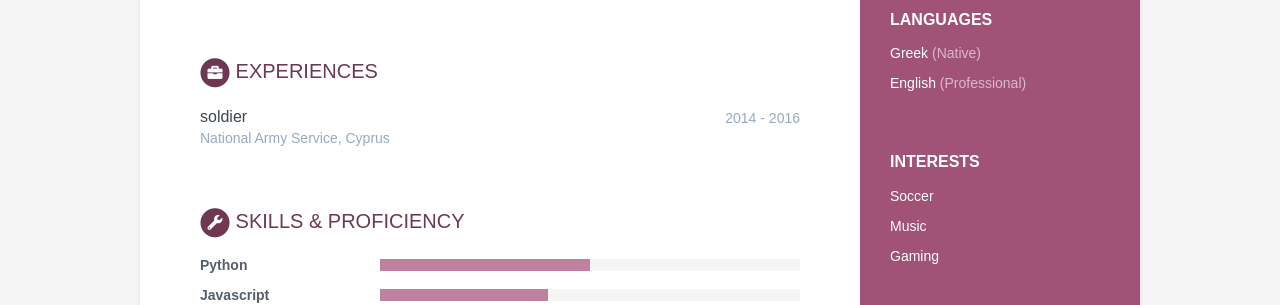
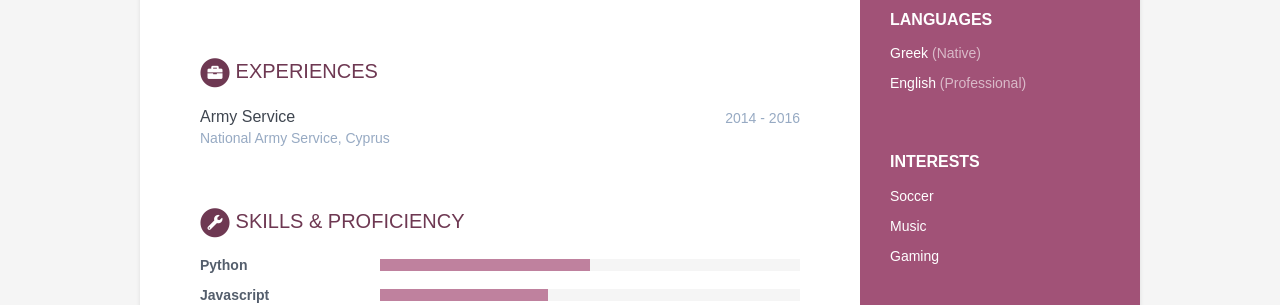
Before and after one commit to dimitrisg9/resume-cv, a Jekyll site: the page built from index.html, in a window 1280 px wide. Shown: the part 659-964 px from the top of the page. Built offline with Jekyll 4.4.1, drawn with Linux system fonts in a browser that asks for light colours.

Commit message:
Update data.yml

```diff
--- a/_data/data.yml
+++ b/_data/data.yml
@@ -93,7 +93,7 @@ education:
           #- Bullet point
 
 experiences:
-    - role: soldier
+    - role: Army Service
       time: 2014 - 2016
       company: National Army Service, Cyprus
       #details: |
```
